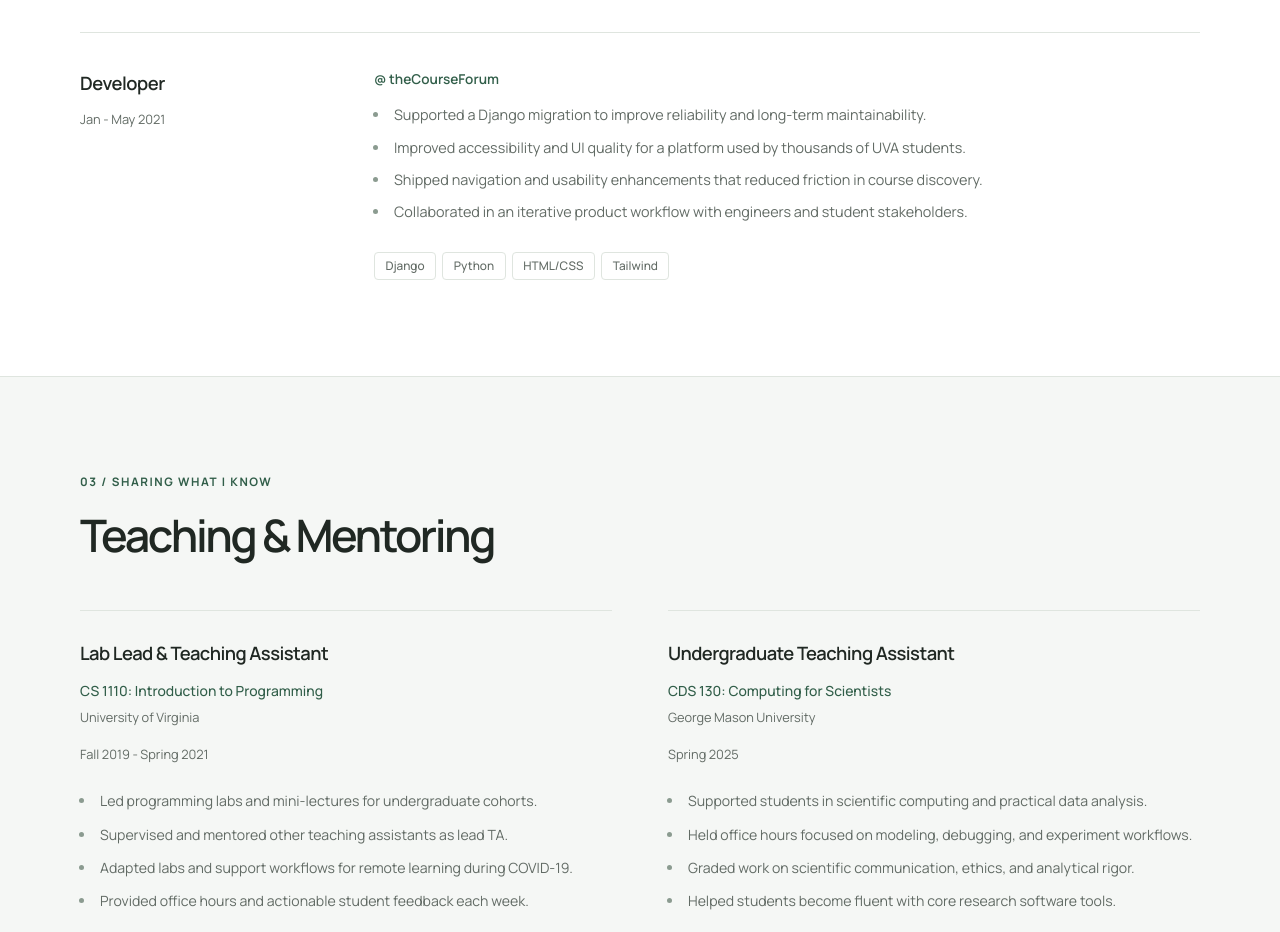
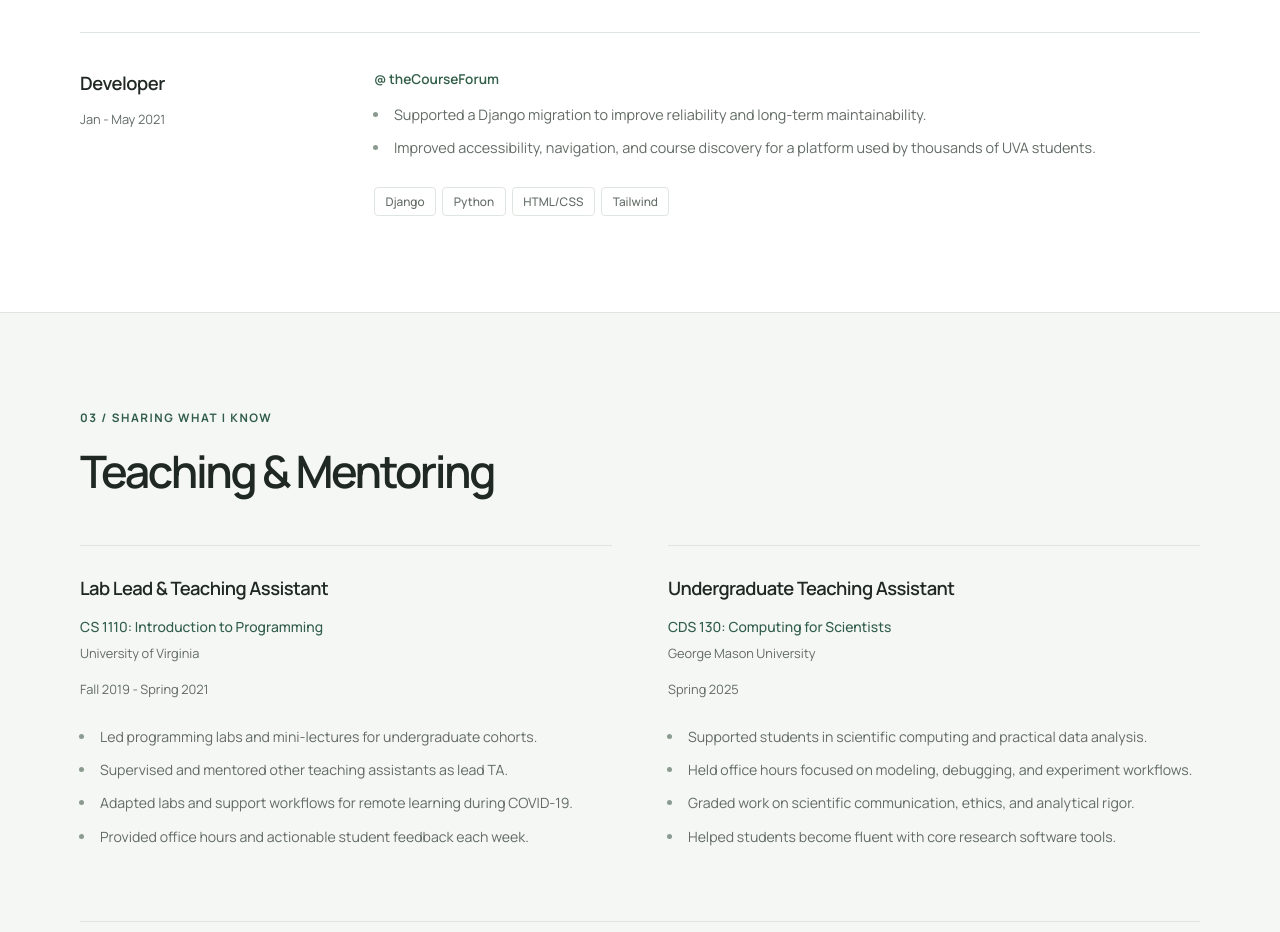
Before and after one commit to quyenxhuynh/portfolio, a React (Vite) app: page / in a window 1280 px wide. Shown: the part 2540-3472 px from the top of the page. Built offline with nearby package versions, Linux system fonts and the light colour scheme.

Commit message:
Trim theCourseForum to two bullets
Co-Authored-By: Claude Opus 5.5 <noreply@anthropic.com>

```diff
--- a/src/sections/Experience.tsx
+++ b/src/sections/Experience.tsx
@@ -13,9 +13,7 @@ const Experience: React.FC = () => {
       period: 'Jan - May 2021',
       description: [
         'Supported a Django migration to improve reliability and long-term maintainability.',
-        'Improved accessibility and UI quality for a platform used by thousands of UVA students.',
-        'Shipped navigation and usability enhancements that reduced friction in course discovery.',
-        'Collaborated in an iterative product workflow with engineers and student stakeholders.'
+        'Improved accessibility, navigation, and course discovery for a platform used by thousands of UVA students.'
       ],
       technologies: ['Django', 'Python', 'HTML/CSS', 'Tailwind']
     },
```
